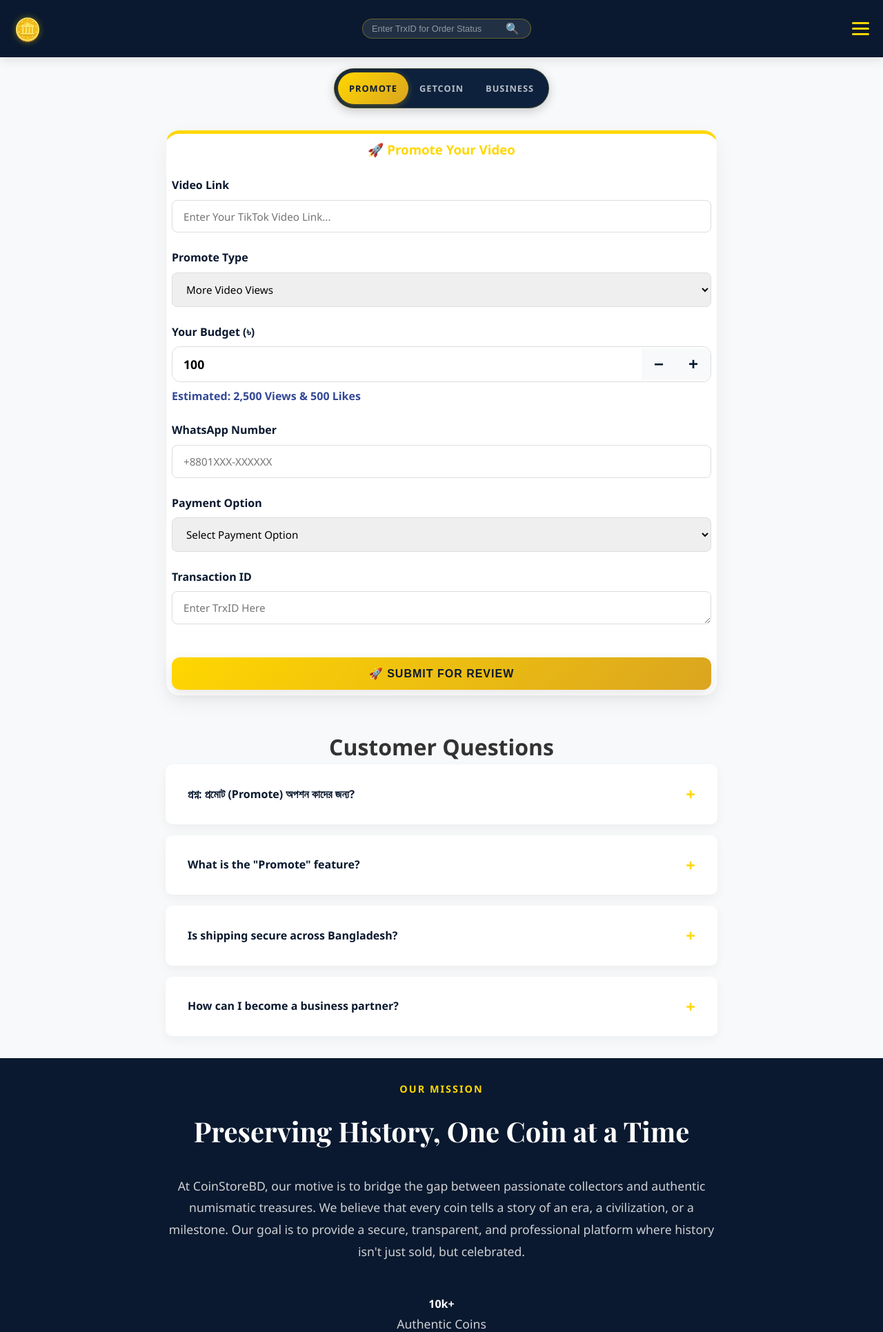
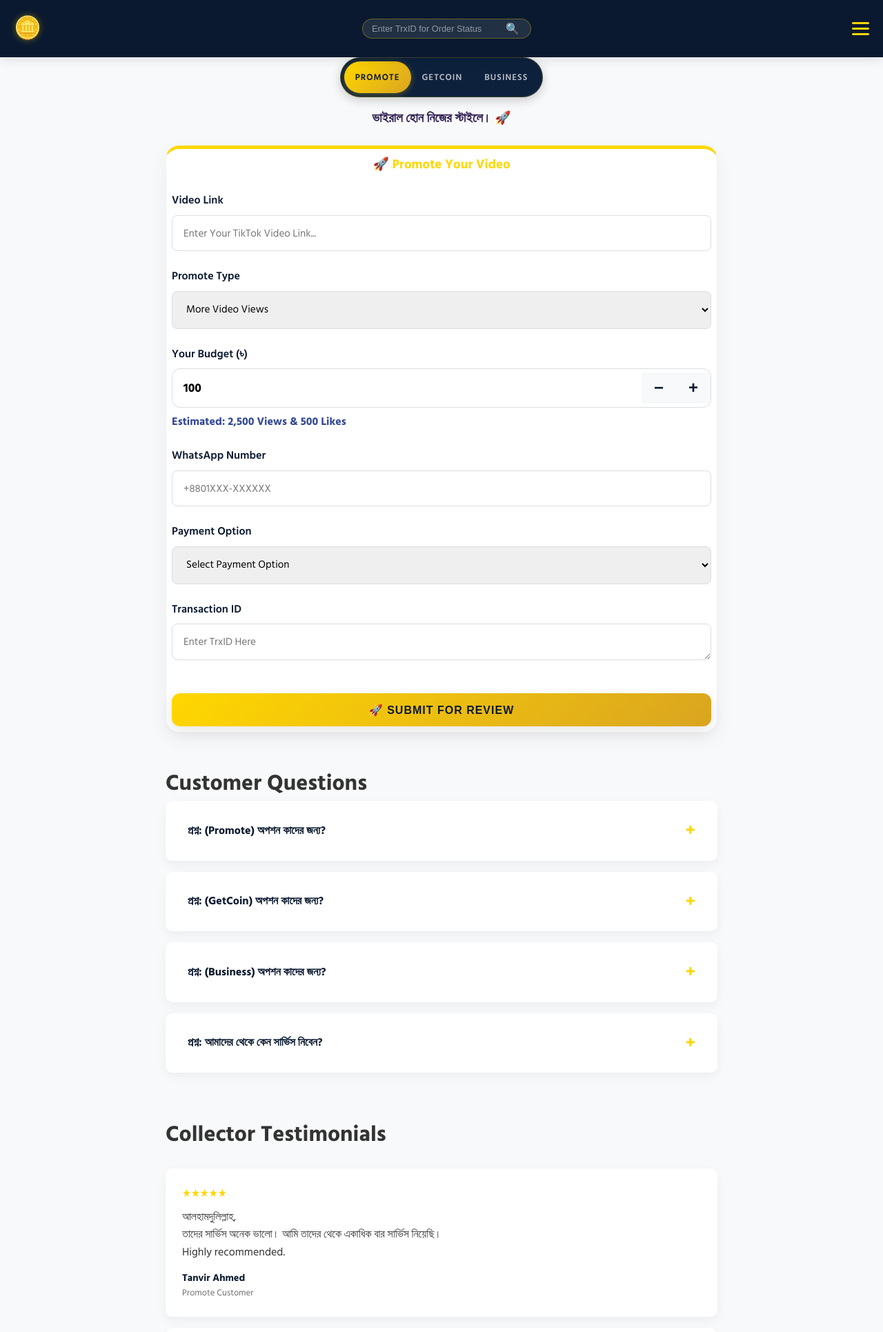
Before and after one commit to bamdyasin/coinstore, a PHP site: page / in a window 1280 px wide. Shown: the top 1931 px of the page at 69% size. Run offline with PHP 8.4, Linux system fonts and the light colour scheme.

Commit message:
almost text added

```diff
--- a/assets/css/style.css
+++ b/assets/css/style.css
@@ -1,3 +1,5 @@
+@import url('https://fonts.googleapis.com/css2?family=Hind+Siliguri:wght@300;400;500;600;700&display=swap');
+
 :root {
     --primary-color: #ffd700;
     --primary-gradient: linear-gradient(135deg, #ffd700, #daa520);
@@ -17,7 +19,7 @@
 }
 
 body {
-    font-family: 'Segoe UI', Tahoma, Geneva, Verdana, sans-serif;
+    font-family: 'Hind Siliguri', 'Segoe UI', Tahoma, Geneva, Verdana, sans-serif;
     color: var(--text-color);
     background-color: var(--bg-light);
     line-height: 1.6;
@@ -111,7 +113,6 @@ header {
     position: sticky;
     top: 70px;
     z-index: 998;
-    padding: 1rem 0;
 }
 
 .tabs-container {
@@ -330,50 +331,11 @@ header {
     color: #666;
 }
 
-/* Motive Section Styles */
-.motive-section {
-    background-color: var(--secondary-color);
-    color: white;
-    padding: 1rem 0;
-    text-align: center;
-}
-
-.motive-content {
-    max-width: 800px;
-    margin: 0 auto;
-}
-
-.motive-badge {
-    color: var(--primary-color);
-    text-transform: uppercase;
-    letter-spacing: 2px;
-    font-size: 0.9rem;
-    font-weight: 700;
-}
-
-.motive-content h2 {
-    font-size: 2.5rem;
-    margin: 1rem 0 2rem;
-    font-family: 'Playfair Display', serif;
-}
-
-.motive-content p {
-    font-size: 1.1rem;
-    line-height: 1.8;
-    opacity: 0.8;
-    margin-bottom: 3rem;
-}
-
-.motive-stats {
-    display: grid;
-    grid-template-columns: 1fr;
-    gap: 2rem;
-}
+/* FAQ & Reviews Alignment */
 
 /* FAQ & Reviews Alignment with Motive Section */
 .faq-section, .reviews-section {
     padding: 1rem 0;
-    text-align: center;
 }
 
 .faq-content, .reviews-content {
@@ -460,9 +422,9 @@ header {
     padding: 0 2rem;
     max-height: 0;
     overflow: hidden;
-    color: #666;
-    font-size: 0.95rem;
-    line-height: 1.6;
+    color: #444;
+    font-size: 1.05rem;
+    line-height: 1.8;
     transition: all 0.3s ease-out;
 }
 
@@ -472,7 +434,7 @@ header {
 
 .faq-item.active .faq-answer {
     padding-bottom: 1.5rem;
-    max-height: 200px; /* Adjust as needed */
+    max-height: 300px; /* Adjust as needed */
 }
 
 .faq-item.active .faq-icon {
@@ -589,7 +551,7 @@ nav ul li a.active {
 }
 
 .tabs-bar {
-    top: 60px; /* Adjusted for smaller mobile header height if needed */
+    top: 82px; /* Adjusted for smaller mobile header height if needed */
 }
 
 /* Footer Styles */
@@ -670,7 +632,7 @@ footer {
     background: var(--primary-gradient);
     border-color: transparent;
     transform: translateY(-3px);
-    box-shadow: 0 5px 15px rgba(255, 215, 0, 0.2);
+    box-shadow: 0 5px 15px #ffd70033;
 }
 
 .contact-item span:not(.contact-icon) {
--- a/index.php
+++ b/index.php
@@ -9,7 +9,7 @@ include 'includes/header.php';
         <h2>Welcome to CoinStoreBD</h2>
         <p>Select a tab above to get started.</p>
     </div>
-
+            <h3 style="color: #2e1e53; margin-bottom: 1.5rem; text-align: center;">ভাইরাল হোন নিজের স্টাইলে। 🚀</h3>
     <!-- Promote Form Section (Visible by default) -->
     <div id="promote-section" style="display: block; max-width: 800px; margin: 0 auto; padding-top: 0rem;">
         <div class="form-card" style="border-top: 5px solid var(--primary-color);">
@@ -168,55 +168,28 @@ include 'includes/header.php';
             <h2 class="section-title">Customer Questions</h2>
             <div class="faq-grid">
                 <div class="faq-item">
-                    <div class="faq-question">প্রশ্ন: প্রমোট (Promote) অপশন কাদের জন্য? <span class="faq-icon">+</span></div>
-                    <div class="faq-answer">উত্তর:
-প্রমোট অপশনটি মূলত তাদের জন্য, যারা ভিডিও প্রমোশন বা অনলাইনে ভিডিও বুস্ট করার বিষয়ে অভিজ্ঞ নন, অথবা এ বিষয়ে বিস্তারিত জানেন না। <br>
-
-আপনাকে শুধু আপনার ভিডিওর লিংক এবং কত বাজেটে কতটি ভিডিও প্রমোট করতে চান তা জানাতে হবে। এরপর বাকি সমস্ত কাজ আমরা সততা, দক্ষতা এবং আন্তরিকতার সাথে সম্পন্ন করব। <br>
-
-আমাদের লক্ষ্য হচ্ছে আপনার কনটেন্টকে সঠিকভাবে অডিয়েন্সের কাছে পৌঁছে দেওয়া, যাতে আপনি সহজেই ভালো ফলাফল পেতে পারেন।</div>
+                    <div class="faq-question">প্রশ্ন: (Promote) অপশন কাদের জন্য? <span class="faq-icon">+</span></div>
+                    <div class="faq-answer">উত্তর: যারা ভিডিও বুস্ট করার বিষয়ে কিছুই জানেন না (Promote) অপশন তাদের জন্য। আপনি পেমেন্ট করার পর আপনার ভিডিও লিংক ও পেমেন্ট ইনফো সাবমিট করবেন এরপর বাকি সমস্ত কাজ আমরা সততা, দক্ষতা এবং আন্তরিকতার সাথে সম্পন্ন করব।</div>
                 </div>
                 <div class="faq-item">
-                    <div class="faq-question">What is the "Promote" feature? <span class="faq-icon">+</span></div>
-                    <div class="faq-answer">The Promote feature allows collectors to showcase their rare items on the homepage or at the top of search results to reach thousands of potential buyers.</div>
+                    <div class="faq-question">প্রশ্ন: (GetCoin) অপশন কাদের জন্য? <span class="faq-icon">+</span></div>
+                    <div class="faq-answer">যারা নিজের ভিডিও নিজেই বুস্ট করতে পারেন বা শুধুমাত্র কয়েন নিতে চান তাদের জন্য GETCOIN অপসন। </div>
                 </div>
                 <div class="faq-item">
-                    <div class="faq-question">Is shipping secure across Bangladesh? <span class="faq-icon">+</span></div>
-                    <div class="faq-answer">Yes, we use insured, high-security logistics partners to ensure your valuable coins reach you discreetly and safely anywhere in Bangladesh.</div>
+                    <div class="faq-question">প্রশ্ন: (Business) অপশন কাদের জন্য? <span class="faq-icon">+</span></div>
+                    <div class="faq-answer">যারা অনলাইনে বিসনেস করতে চান তারা চাইলে (Business) অপসন থেকে প্রোডাক্ট সেল, কনসালটেন্সি, অনলাইন বিসনেস মেনেজমেন্ট ইত্যাদি সার্ভিসেস নিতে পারেন। </div>
                 </div>
                 <div class="faq-item">
-                    <div class="faq-question">How can I become a business partner? <span class="faq-icon">+</span></div>
-                    <div class="faq-answer">Simply fill out the form in the "Business" tab. Our team will review your application and contact you within 48 hours for onboarding.</div>
+                    <div class="faq-question">প্রশ্ন: আমাদের থেকে কেন সার্ভিস নিবেন? <span class="faq-icon">+</span></div>
+                    <div class="faq-answer">আমরা সততা, দক্ষতা এবং আন্তরিকতার সাথে গ্রাহকের দেয়া কাজ সঠিক সময়ে সম্পন্ন করে থাকি। তাই ১০০% নিশ্চিন্তে ও নিরাপদে আপনি আমাদের থেকে সার্ভিস নিতে পারেন। </div>
                 </div>
             </div>
         </div>
     </div>
 </section>
 
-<!-- Our Motive Section -->
-<section class="motive-section">
-    <div class="container">
-        <div class="motive-content">
-            <span class="motive-badge">Our Mission</span>
-            <h2>Preserving History, One Coin at a Time</h2>
-            <p>At CoinStoreBD, our motive is to bridge the gap between passionate collectors and authentic numismatic treasures. We believe that every coin tells a story of an era, a civilization, or a milestone. Our goal is to provide a secure, transparent, and professional platform where history isn't just sold, but celebrated.</p>
-            <div class="motive-stats">
-                <div class="stat-item">
-                    <h4>10k+</h4>
-                    <p>Authentic Coins</p>
-                </div>
-                <div class="stat-item">
-                    <h4>5k+</h4>
-                    <p>Happy Collectors</p>
-                </div>
-                <div class="stat-item">
-                    <h4>100%</h4>
-                    <p>Secure Escrow</p>
-                </div>
-            </div>
-        </div>
-    </div>
-</section>
+<!-- FAQ Section End -->
+
 
 <!-- Reviews Section -->
 <section class="reviews-section">
@@ -226,26 +199,27 @@ include 'includes/header.php';
             <div class="reviews-grid">
                 <div class="review-card">
                     <div class="stars">★★★★★</div>
-                    <p>Found an incredibly rare 1912 Sovereign here! The authentication process gave me complete peace of mind. Highly recommended.</p>
+                    <p>আলহামদুলিল্লাহ, <br>
+তাদের সার্ভিস অনেক ভালো। আমি তাদের থেকে একাধিক বার সার্ভিস নিয়েছি।  <br>Highly recommended.</p>
                     <div class="reviewer">
                         <strong>Tanvir Ahmed</strong>
-                        <span>Verified Collector</span>
+                        <span>Promote Customer</span>
                     </div>
                 </div>
                 <div class="review-card">
                     <div class="stars">★★★★★</div>
-                    <p>"The business partnership has been a game-changer for my local shop. Their inventory management tools are top-notch."</p>
+                    <p>ওনাদের সার্ভিস অনেক ভালো <br>৫ মিনিটের মধ্যে coin দিয়ে দেয়। আপনারা চাইলে ওনাদের থেকে কয়েন নিতে পারেন। <br>সার্ভিস ভালো পাবেন আশাকরি। </p>
                     <div class="reviewer">
                         <strong>Rahat Kabir</strong>
-                        <span>Dealer Partner</span>
+                        <span>Coin Collector</span>
                     </div>
                 </div>
                 <div class="review-card">
                     <div class="stars">★★★★☆</div>
-                    <p>"Great customer support. They helped me find a specific ancient Roman coin I've been looking for for years."</p>
+                    <p>"অনেক ভালো business রিলিটেড সাপোর্ট দিয়ে থাকে। <br>খুঁটিনাটি ও সিক্রেট বিষয়ে সহজ ভাবে আলোচনা করে. Android App  থেকে শুরু করে ওয়েব ডিজাইন, ডেভেলপমেন্ট ও ডিজিটাল মার্কেটিং বিষয়ে ওনাদের টিম পারদর্শী। <br>আমি ১০০% রিকোমেন্ড করি। </p>
                     <div class="reviewer">
                         <strong>Sultana Kamal</strong>
-                        <span>Hobbyist</span>
+                        <span>Consultancy holder</span>
                     </div>
                 </div>
             </div>
```
